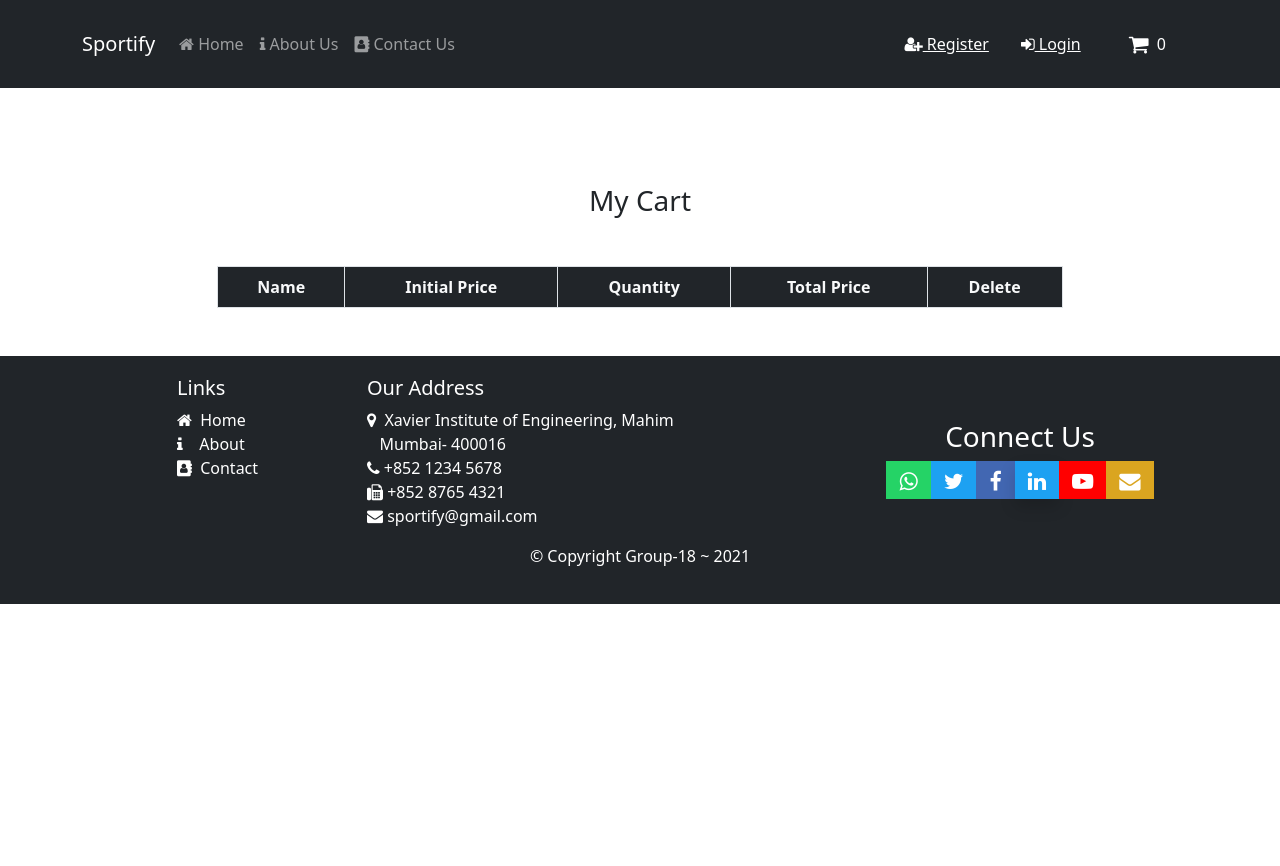
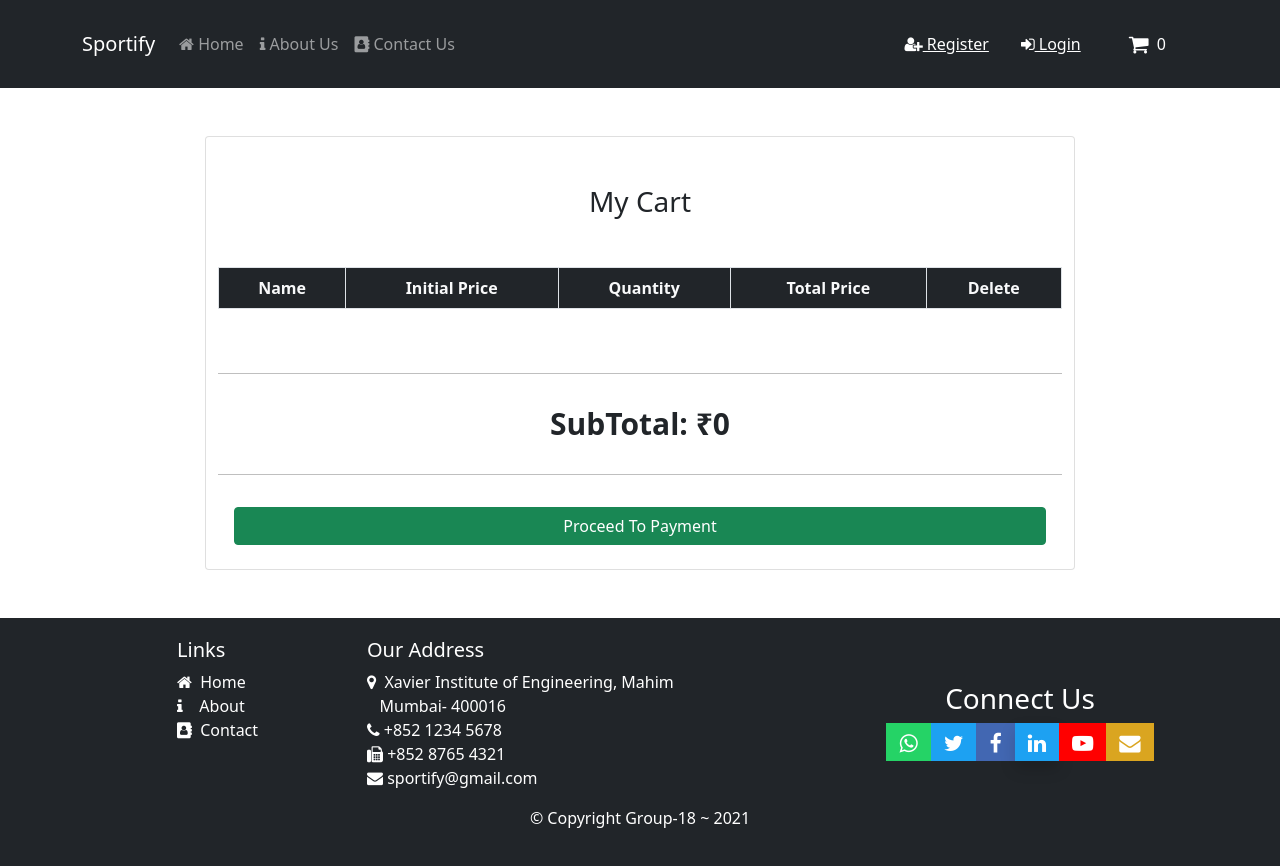
Before and after one commit to pratikbhadane24/Sportify-in-ReactJS, a React (Create React App) app in the folder client/: page /cart in a window 1280 px wide. Before the commit the page ends 800 px from the top, so only its background shows below. Built offline with nearby package versions, Linux system fonts and the light colour scheme.

Commit message:
finalized cartscreen

```diff
--- a/client/src/index.css
+++ b/client/src/index.css
@@ -22,16 +22,17 @@ h2 {
   color: rgb(255, 255, 255);
   text-decoration: none !important;
 }
-hr{
+h4 {
+  font-size: 30px !important;
+  font-weight: bold !important;
+}
+hr {
   color: rgba(0, 0, 0) !important;
 }
 p {
   text-align: left !important;
 }
-.card{
-  border-radius: 20px !important;
-}
-.text-light{
+.text-light {
   color: rgb(255, 255, 255);
 }
 .img-fluid {
@@ -40,6 +41,11 @@ p {
 
 .bigImg {
   height: inherit !important;
+}
+
+.btn-pay:hover {
+  color: black !important;
+  background-color: skyblue !important;
 }
 
 /* Footer START */
--- a/client/src/screens/Cartscreen.js
+++ b/client/src/screens/Cartscreen.js
@@ -6,12 +6,16 @@ export default function Cartscreen() {
   const cartreducerstate = useSelector((state) => state.cartReducer);
   const dispatch = useDispatch();
   const { cartItems } = cartreducerstate;
+  var subtotal = cartItems.reduce(
+    (acc, item) => acc + item.price * item.quantity,
+    0
+  );
 
   return (
     <div>
       <div className="row mt-5 justify-content-center">
-        <h3 className="text-cnter m-5">My Cart</h3>
-        <div className="col-md-8">
+        <div className="col-md-8 card">
+          <h3 className="text-cnter m-5">My Cart</h3>
           <table className="table table-striped table-bordered table-hover mb-5">
             <thead className="bg-dark text-light">
               <tr>
@@ -28,7 +32,7 @@ export default function Cartscreen() {
                 return (
                   <tr>
                     <td>{item.name}</td>
-                    <td>{item.price}</td>
+                    <td>₹{item.price}</td>
                     <td>
                       <select
                         className="custom-select"
@@ -42,11 +46,11 @@ export default function Cartscreen() {
                         })}
                       </select>
                     </td>
-                    <td>{item.quantity * item.price}</td>
+                    <td>₹{item.quantity * item.price}</td>
                     <td>
                       <i
                         class="fa fa-trash"
-                        onClick={()=>dispatch(deleteFromCart(item))}
+                        onClick={() => dispatch(deleteFromCart(item))}
                       ></i>
                     </td>
                   </tr>
@@ -54,8 +58,15 @@ export default function Cartscreen() {
               })}
             </tbody>
           </table>
+          <hr />
+          <h4 className="m-3">SubTotal: ₹{subtotal}</h4>
+          <hr />
+          <button className="m-3 mb-4 btn btn-success btn-pay">
+            Proceed To Payment
+          </button>
         </div>
       </div>
+      <br /> <br />
     </div>
   );
 }
```
